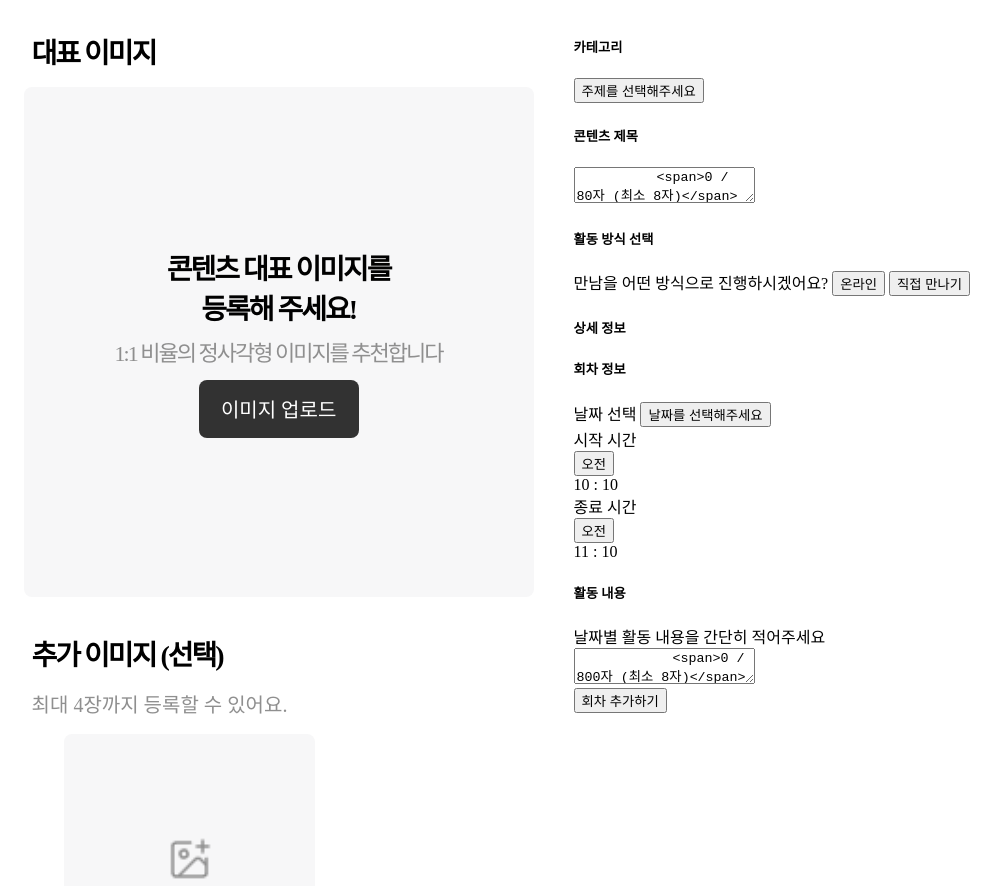
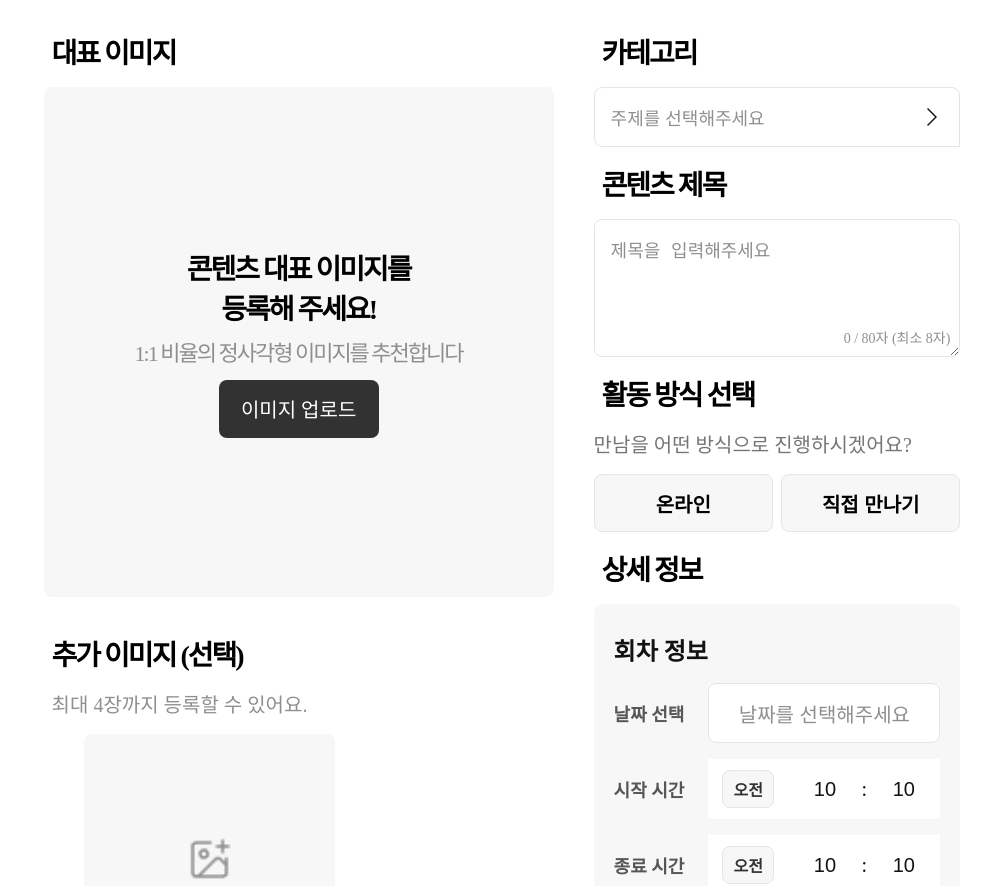
Before and after one commit to somn45/missiondriven_assignment, a website: page public/index.html in a window 1280 px wide. Shown: the part 75-961 px from the top of the page, without its empty margins (138-1139 px from the left). Drawn offline with Linux system fonts and the light colour scheme.

Commit message:
회차 추가 양식 디자인 추가

```diff
--- a/public/index.html
+++ b/public/index.html
@@ -40,57 +40,80 @@
         </ul>
       </section>
 
-      <section>
+      <section class="content-section">
         <h5>카테고리</h5>
-        <button>주제를 선택해주세요</button>
+        <button class="content-section-category">
+          <span>주제를 선택해주세요</span>
+          <img src="images/chevron-right.png" alt="카테고리 선택" />
+        </button>
         <h5>콘텐츠 제목</h5>
-        <textarea placeholder="제목을 입력해주세요">
+        <div class="content-section-title">
+          <textarea placeholder="제목을 입력해주세요"></textarea>
           <span>0 / 80자 (최소 8자)</span>
-        </textarea>
+        </div>
         <h5>활동 방식 선택</h5>
+        <div class="content-section-meeting">
           <span>만남을 어떤 방식으로 진행하시겠어요?</span>
+          <div class="content-section-meeting-select">
             <button>온라인</button>
             <button>직접 만나기</button>
+          </div>
+        </div>
         <h5>상세 정보</h5>
-        <section>
-          <h5>회차 정보</h5>
-          <div>
+        <section class="conent-section-detail">
+          <div class="content-section-round">
+            <h6>회차 정보</h6>
+            <div class="content-section-round-date">
               <span>날짜 선택</span>
               <button>날짜를 선택해주세요</button>
             </div>
 
-          <div>
+            <div class="content-section-date">
               <span>시작 시간</span>
+              <div class="content-section-date-selection">
                 <div>
                   <button>오전</button>
+                </div>
+                <button class="content-section-date-selection__button">
+                  10
+                </button>
+                <span class="content-section-date-selection__span">:</span>
+                <button class="content-section-date-selection__button">
+                  10
+                </button>
+              </div>
+            </div>
+
+            <div class="content-section-date">
+              <span>종료 시간</span>
+              <div class="content-section-date-selection">
                 <div>
-                <span>10</span>
-                <span>:</span>
-                <span>10</span>
+                  <button>오전</button>
+                </div>
+                <button class="content-section-date-selection__button">
+                  10
+                </button>
+                <span class="content-section-date-selection__span">:</span>
+                <button class="content-section-date-selection__button">
+                  10
+                </button>
               </div>
             </div>
           </div>
 
-          <div>
-            <span>종료 시간</span>
-            <div>
-              <button>오전</button>
-              <div>
-                <span>11</span>
-                <span>:</span>
-                <span>10</span>
+          <div class="content-section-activity">
+            <h6>활동 내용</h6>
+            <span>날짜별 활동 내용을 간단히 적어주세요</span>
+            <div class="content-section-activity-textarea">
+              <textarea
+                placeholder="활동 내용을 간단히 입력해주세요."
+              ></textarea>
+              <span>0 / 800자 (최소 8자)</span>
             </div>
           </div>
-          </div>
-
-          <h5>활동 내용</h5>
-          <span>날짜별 활동 내용을 간단히 적어주세요</span>
-          <textarea placeholder="활동 내용을 간단히 입력해주세요.">
-            <span>0 / 800자 (최소 8자)</span>
-          </textarea>
         </section>
 
-        <button>회차 추가하기</button>
+        <button class="content-section-round__submit">회차 추가하기</button>
       </section>
     </main>
   </body>
--- a/public/styles/index.css
+++ b/public/styles/index.css
@@ -26,6 +26,7 @@ header {
 }
 
 main {
+  padding: 0 20px 160px 20px;
   display: grid;
   grid-template-columns: repeat(2, 1fr);
 }
@@ -133,3 +134,249 @@ main {
   width: 45px;
   height: 45px;
 }
+
+.content-section > h5 {
+  font-size: 28px;
+  font-weight: 700;
+  letter-spacing: -2px;
+  margin: 0;
+  padding: 16px 8px;
+}
+
+.content-section-category {
+  width: 100%;
+  max-width: 510px;
+  height: 60px;
+  padding: 16px;
+  background-color: white;
+  border: 1px solid #e5e5e5;
+  border-radius: 8px 8px 0 8px;
+  font-size: 18px;
+  font-weight: 500;
+  color: #8f8f8f;
+  text-align: left;
+  display: flex;
+  justify-content: space-between;
+  align-items: center;
+  cursor: pointer;
+}
+
+.content-section-title {
+  width: 100%;
+  max-width: 510px;
+  height: 138px;
+  position: relative;
+}
+
+.content-section-title textarea {
+  width: 100%;
+  height: 138px;
+  padding: 16px;
+  border: 1px solid #e5e5e5;
+  border-radius: 8px;
+  font-size: 18px;
+  font-weight: 500;
+  color: #8f8f8f;
+  box-sizing: border-box;
+}
+
+.content-section-title textarea::placeholder {
+  font-size: 18px;
+  font-weight: 500;
+  color: #8f8f8f;
+}
+
+.content-section-title span {
+  font-size: 14px;
+  font-weight: 500;
+  color: #8f8f8f;
+  position: absolute;
+  bottom: 10px;
+  right: 10px;
+}
+
+.content-section-meeting {
+  width: 100%;
+  max-width: 510px;
+  display: flex;
+  flex-direction: column;
+  gap: 16px;
+}
+
+.content-section-meeting span {
+  font-size: 20px;
+  font-weight: 500;
+  color: #767676;
+}
+
+.content-section-meeting-select {
+  display: flex;
+  justify-content: space-between;
+  gap: 8px;
+}
+
+.content-section-meeting-select button {
+  width: 50%;
+  height: 58px;
+  background-color: #f7f7f8;
+  border: 1px solid #e5e5e5;
+  border-radius: 8px;
+  font-size: 20px;
+  font-weight: 600;
+  display: flex;
+  justify-content: center;
+  align-items: center;
+}
+
+.conent-section-detail {
+  width: 100%;
+  max-width: 510px;
+  margin-bottom: 24px;
+  padding: 28px 20px;
+  background-color: #f7f7f8;
+  border-radius: 8px;
+  display: flex;
+  flex-direction: column;
+  gap: 32px;
+  box-sizing: border-box;
+}
+
+.conent-section-detail h6 {
+  font-size: 24px;
+  font-weight: 700;
+  margin: 0;
+  color: #121212;
+}
+
+.content-section-round {
+  display: flex;
+  flex-direction: column;
+  gap: 16px;
+}
+
+.content-section-round > div {
+  display: flex;
+  display: flex;
+  gap: 24px;
+  align-items: center;
+}
+
+.content-section-round > div > span {
+  font-size: 18px;
+  font-weight: 600;
+  color: #565656;
+  flex-shrink: 0;
+}
+
+.content-section-round-date button {
+  height: 60px;
+  flex-grow: 1;
+  background-color: white;
+  border: 1px solid #e5e5e5;
+  border-radius: 8px;
+  font-size: 20px;
+  font-weight: 500;
+  color: #8f8f8f;
+  display: flex;
+  justify-content: center;
+  align-items: center;
+}
+
+.content-section-date-selection {
+  width: 100%;
+  height: 60px;
+  background-color: white;
+  display: flex;
+  align-items: center;
+}
+
+.content-section-date-selection > div {
+  width: 80px;
+  flex-shrink: 0;
+  display: flex;
+  justify-content: center;
+  align-items: center;
+}
+
+.content-section-date-selection > div > button {
+  width: 52px;
+  height: 38px;
+  background-color: #f7f7f8;
+  border: 1px solid #e5e5e5;
+  border-radius: 8px;
+  font-size: 16px;
+  font-weight: 600;
+  color: #323232;
+  display: flex;
+  justify-content: center;
+  align-items: center;
+}
+
+.content-section-date-selection__button {
+  flex-grow: 1;
+  background-color: white;
+  border: none;
+}
+
+.content-section-date-selection__span,
+.content-section-date-selection__button {
+  font-size: 20px;
+  font-weight: 500;
+  color: #121212;
+}
+
+.content-section-activity {
+  display: flex;
+  flex-direction: column;
+  gap: 16px;
+}
+
+.content-section-activity span {
+  font-size: 18px;
+  font-weight: 500;
+  color: #767676;
+}
+
+.content-section-activity-textarea {
+  width: 100%;
+  position: relative;
+}
+
+.content-section-activity-textarea textarea {
+  width: 100%;
+  height: 138px;
+  padding: 16px 16px 8px 16px;
+  font-size: 18px;
+  font-weight: 500;
+  color: #8f8f8f;
+  box-sizing: border-box;
+}
+
+.content-section-activity-textarea textarea::placeholder {
+  font-size: 18px;
+  font-weight: 500;
+  color: #8f8f8f;
+}
+
+.content-section-activity-textarea span {
+  font-size: 14px;
+  font-weight: 500;
+  color: #8f8f8f;
+  position: absolute;
+  right: 15px;
+  bottom: 15px;
+}
+
+.content-section-round__submit {
+  width: 100%;
+  max-width: 510px;
+  height: 58px;
+  background-color: #323232;
+  border-radius: 8px;
+  font-size: 20px;
+  font-weight: 600;
+  color: white;
+  display: flex;
+  justify-content: center;
+  align-items: center;
+}
```
Also changed, not shown: public/images/chevron-right.png (added). Lines whose indentation alone changed are shown as unchanged.
